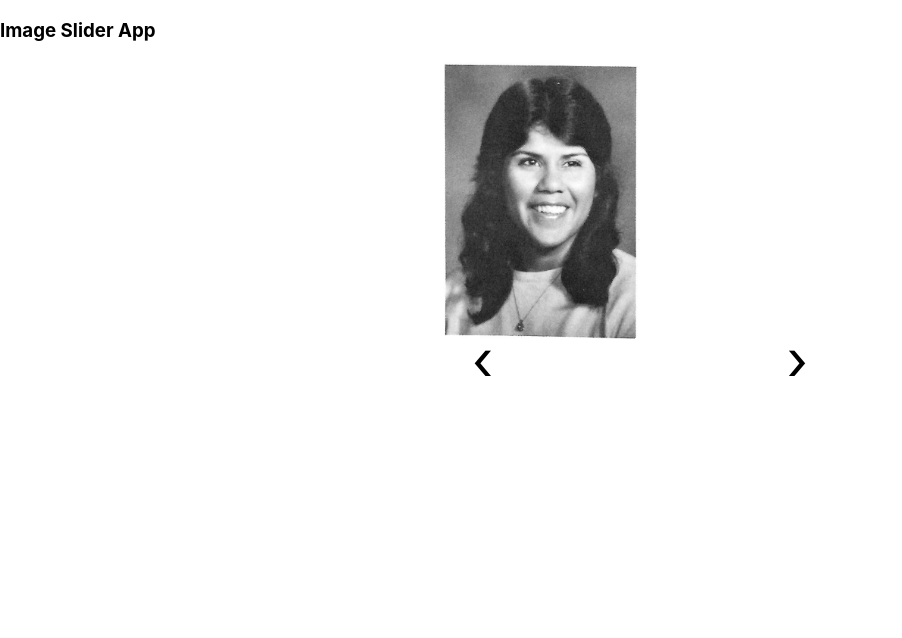
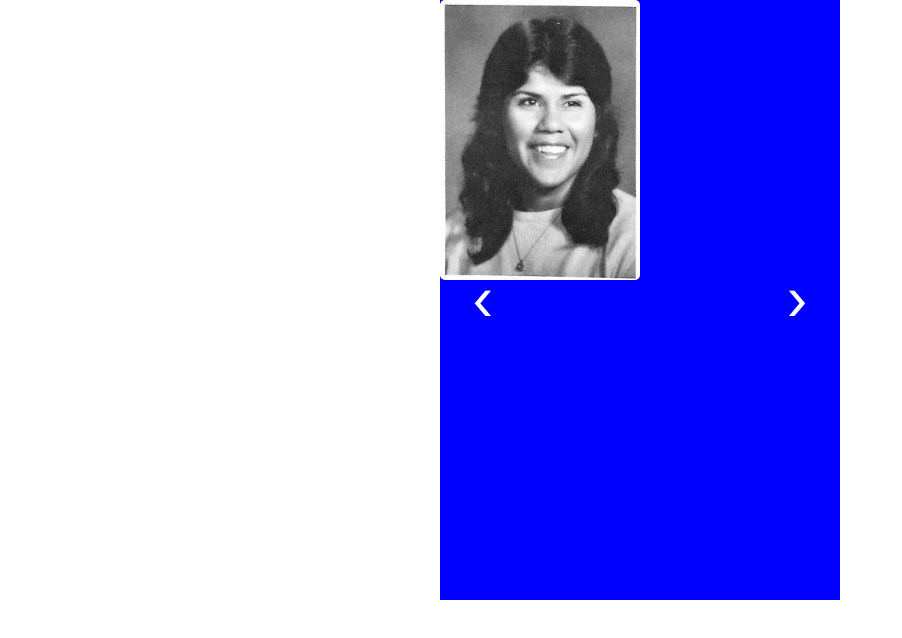
Before and after one commit to CurtGough/hhs-memorial, a React (Create React App) app: page / in a window 1280 px wide. Shown: the top 638 px of the page, without its empty margins (0-902 px from the left). Built offline with nearby package versions, Linux system fonts and the light colour scheme.

Commit message:
adding text

```diff
--- a/src/App.js
+++ b/src/App.js
@@ -10,11 +10,12 @@ function App() {
     width: "400px",
     height: "600px",
     margin: "0 auto",
+    backgroundcolor: "blue",
   };
 
   return (
     <div>
-      <h3>Image Slider App</h3>
+
       <div style={containerStyles}>
         <ImageSlider slides={slides} />
       </div>
--- a/src/ImageSlider.js
+++ b/src/ImageSlider.js
@@ -6,7 +6,7 @@ const ImageSlider = ({ slides }) => {
     const sliderStyles = {
         height: "100%",
         position: "relative",
-        backgroundColor: "#fff",
+        backgroundColor: "blue",
 
     };
 
@@ -14,22 +14,27 @@ const ImageSlider = ({ slides }) => {
         width: "200px",
         height: "280px",
         color: "#fff",
-        borderRadius: "10px",
-        border:"#000",
-        borderWidth: "1px",
+        position: "absolute",
+        borderRadius: "5px",
         backgroundPosition: "center",
         backgroundImage: `url(${slides[currentIndex].url})`,
         backgroundSize: "cover",
 
     };
 
+    const titleStyles = {
+        color: "#fff",
+        height: "20px",
+        width: "100%",
+
+    }
     const leftArrowStyles = {
         position: "absolute",
         top: "50%",
         transform: "translate(0, -50%)",
         left: "32px",
         fontSize: "55px",
-        color: "#000",
+        color: "#fff",
         zIndex: 1,
         cursor: "pointer",
     };
@@ -40,7 +45,7 @@ const ImageSlider = ({ slides }) => {
         transform: "translate(0, -50%)",
         right: "32px",
         fontSize: "55px",
-        color: "#000",
+        color: "#fff",
         zIndex: 1,
         cursor: "pointer",
     };
@@ -64,8 +69,8 @@ const ImageSlider = ({ slides }) => {
             <div style={leftArrowStyles} onClick={goToPrevious}>‹</div>
             <div style={rightArrowStyles} onClick={goToNext}>›</div>
             <div style={slideStyles}></div>
-            <div> {slides[currentIndex].title}</div>
-            <div> {slides[currentIndex].dates}</div>
+            <div style={titleStyles}>{slides[currentIndex].title}</div>
+            <div style={titleStyles}>{slides[currentIndex].dates}</div>
         </div>
     )
 
```
